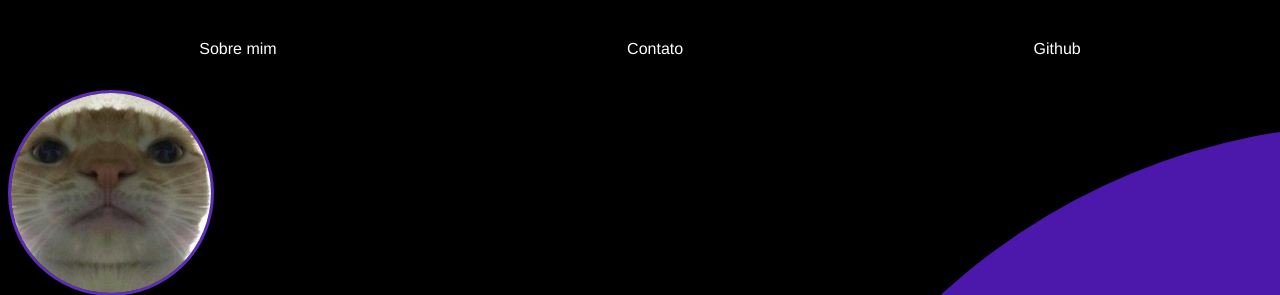
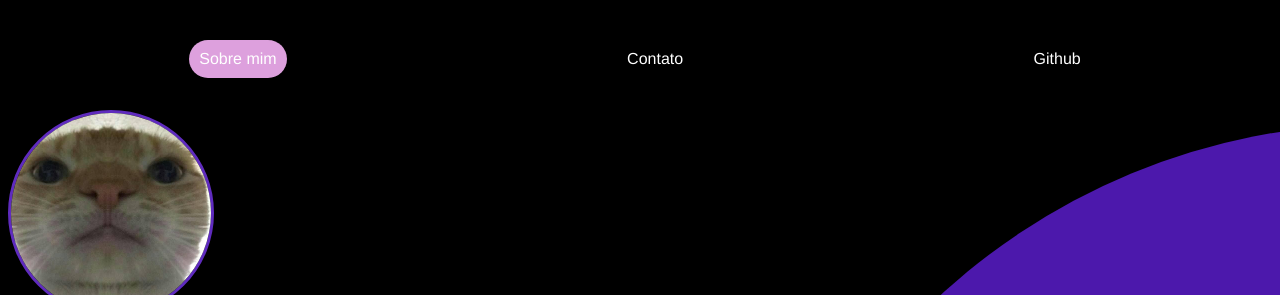
Before and after one commit to CardosoJulia/Trabalho17.03, a plain HTML site: page index.html in a window 1280 px wide. In both pictures the pointer is over the item "Sobre mim". Shown: the top 295 px of the page. Drawn offline with Linux system fonts and the light colour scheme; files whose address does not match are found by name.

Commit message:
Add files via upload

```diff
--- a/index.css
+++ b/index.css
@@ -9,6 +9,16 @@ ul{
     list-style-type: none; /*TIRA A BOLINHA DE TOPICO*/
     align-items: center; /*ALINHA TOPICOS DE LINK NO CENTRO DA PÁGINA*/
     padding: 16px;
+}
+li{
+    padding: 10px; /*espaçamento interno*/
+
+}
+li:hover{ /*efeitinho*/
+    background-color: plum;
+    border-radius: 100px;
+
+
 }
 html,body{
     height: 100%;
```
